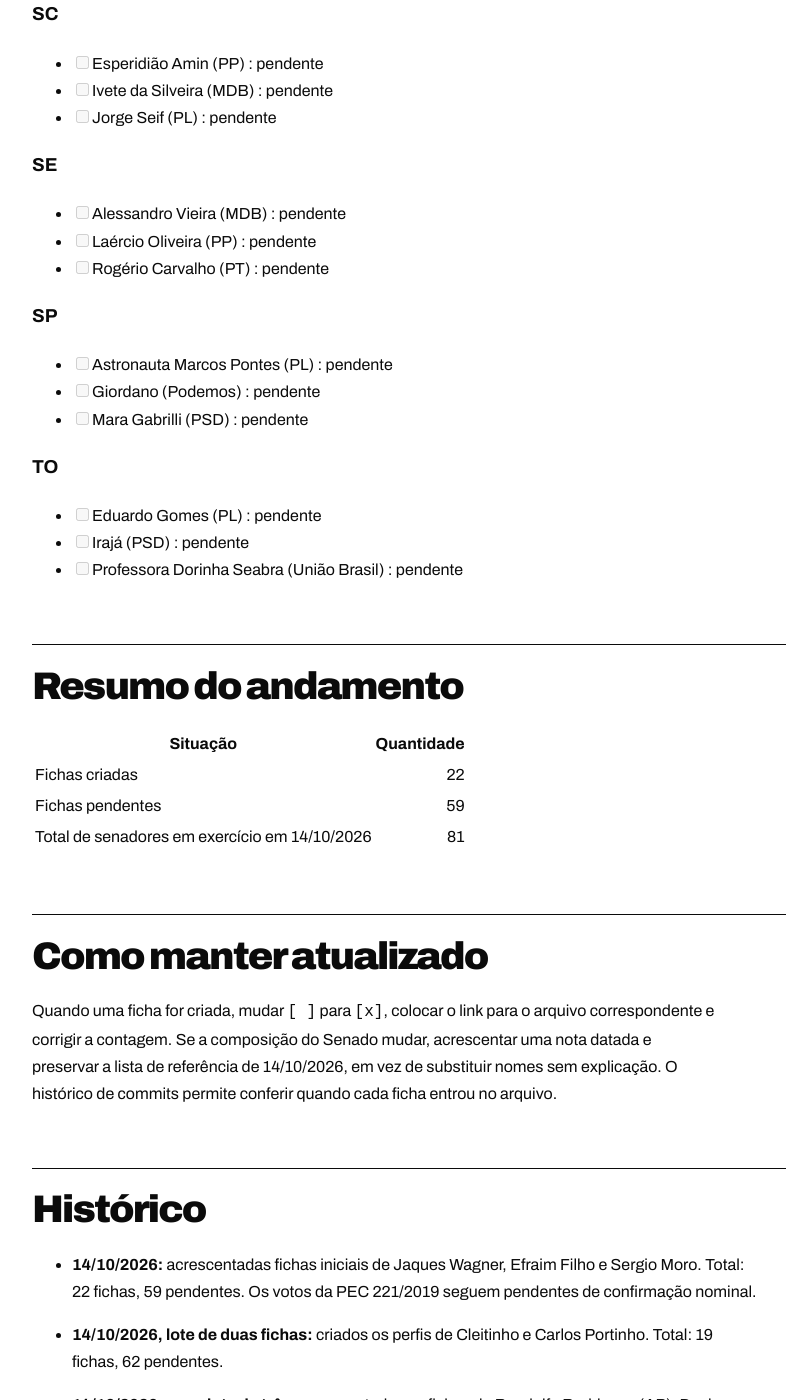
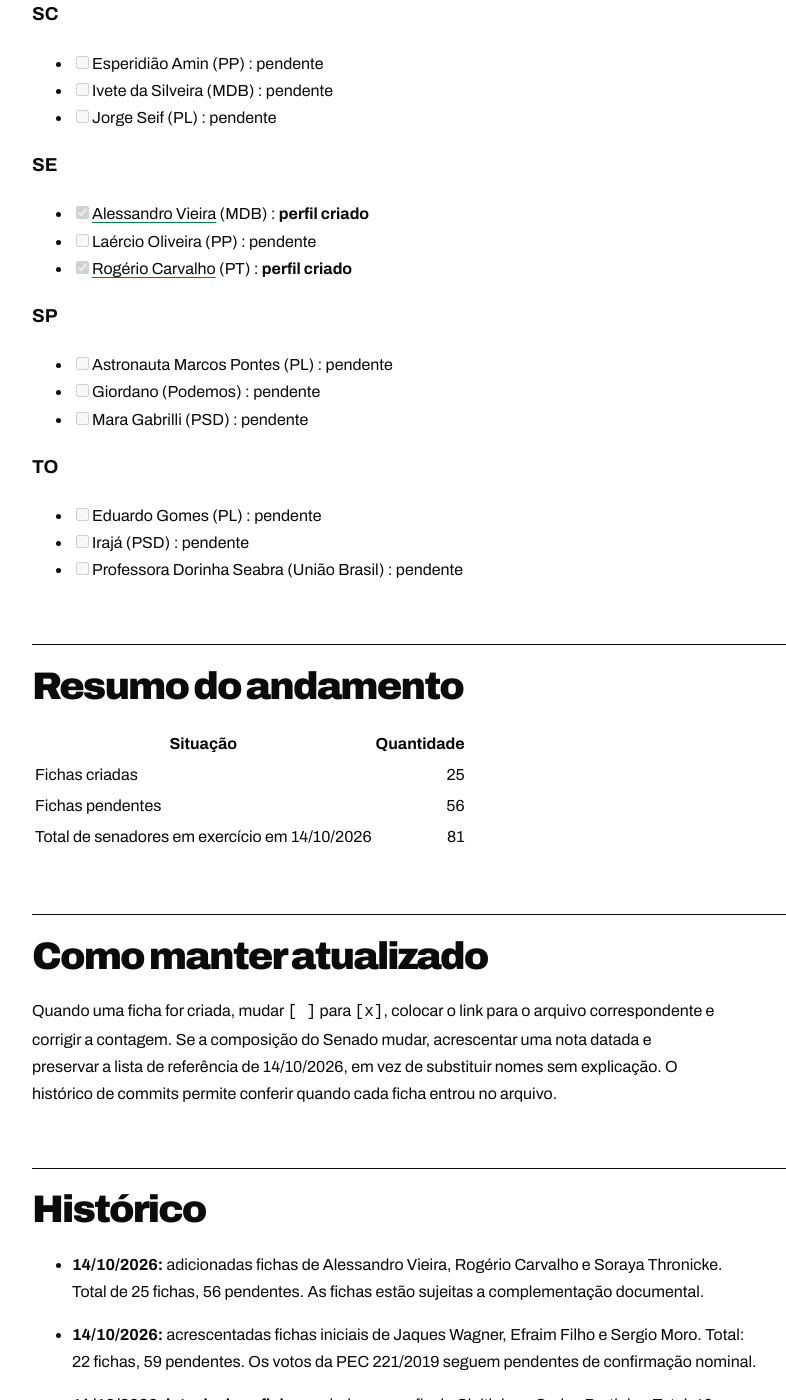
Before and after one commit to leorruas/senadores-deputados, a Jekyll site: the page built from parlamentares/senadores/ACOMPANHAMENTO.md, in a window 1280 px wide and 1400 px high, scrolled down 4491 px. Shown: the whole window, without its empty margins (133-919 px from the left). Built offline with Jekyll 4.4.1, drawn with Linux system fonts in a browser that asks for light colours; some of the changed text lies outside the part shown.

Commit message:
docs: atualiza fase 1 para 25 perfis

```diff
--- a/parlamentares/senadores/ACOMPANHAMENTO.md
+++ b/parlamentares/senadores/ACOMPANHAMENTO.md
@@ -9,7 +9,7 @@
 
 **Data da lista:** 14/10/2026, 15h42 (horário informado pelo Senado).
 **Última atualização do controle:** 14/10/2026.
-**Andamento:** **22 perfis criados** e **59 ainda não iniciados**.
+**Andamento:** **25 perfis criados** e **56 ainda não iniciados**.
 
 Esta é a lista dos **81 senadores em exercício** na data acima, agrupados por estado. Inclui os suplentes que ocupavam uma cadeira naquele momento. A composição do Senado pode mudar com licenças e substituições. Estar nesta lista significa poder participar das deliberações, **não que o parlamentar tenha votado na PEC 221/2019**.
 
@@ -90,7 +90,7 @@
 ### MS
 
 - [ ] Nelsinho Trad (PSD) : pendente
-- [ ] Soraya Thronicke (PSB) : pendente
+- [x] [Soraya Thronicke](https://github.com/leorruas/senadores-deputados/blob/main/parlamentares/senadores/soraya-thronicke-psb-ms.md) (PSB) : **perfil criado**
 - [x] [Tereza Cristina](https://github.com/leorruas/senadores-deputados/blob/main/parlamentares/senadores/tereza-cristina-pp-ms.md) (PP) : **perfil criado**
 
 ### MT
@@ -167,9 +167,9 @@
 
 ### SE
 
-- [ ] Alessandro Vieira (MDB) : pendente
+- [x] [Alessandro Vieira](https://github.com/leorruas/senadores-deputados/blob/main/parlamentares/senadores/alessandro-vieira-mdb-se.md) (MDB) : **perfil criado**
 - [ ] Laércio Oliveira (PP) : pendente
-- [ ] Rogério Carvalho (PT) : pendente
+- [x] [Rogério Carvalho](https://github.com/leorruas/senadores-deputados/blob/main/parlamentares/senadores/rogerio-carvalho-pt-se.md) (PT) : **perfil criado**
 
 ### SP
 
@@ -187,8 +187,8 @@
 
 | Situação | Quantidade |
 | --- | ---: |
-| Fichas criadas | 22 |
-| Fichas pendentes | 59 |
+| Fichas criadas | 25 |
+| Fichas pendentes | 56 |
 | Total de senadores em exercício em 14/10/2026 | 81 |
 
 ## Como manter atualizado
@@ -196,6 +196,8 @@
 Quando uma ficha for criada, mudar `[ ]` para `[x]`, colocar o link para o arquivo correspondente e corrigir a contagem. Se a composição do Senado mudar, acrescentar uma nota datada e preservar a lista de referência de 14/10/2026, em vez de substituir nomes sem explicação. O histórico de commits permite conferir quando cada ficha entrou no arquivo.
 
 ## Histórico
+
+- **14/10/2026:** adicionadas fichas de Alessandro Vieira, Rogério Carvalho e Soraya Thronicke. Total de 25 fichas, 56 pendentes. As fichas estão sujeitas a complementação documental.
 
 - **14/10/2026:** acrescentadas fichas iniciais de Jaques Wagner, Efraim Filho e Sergio Moro. Total: 22 fichas, 59 pendentes. Os votos da PEC 221/2019 seguem pendentes de confirmação nominal.
 
```
